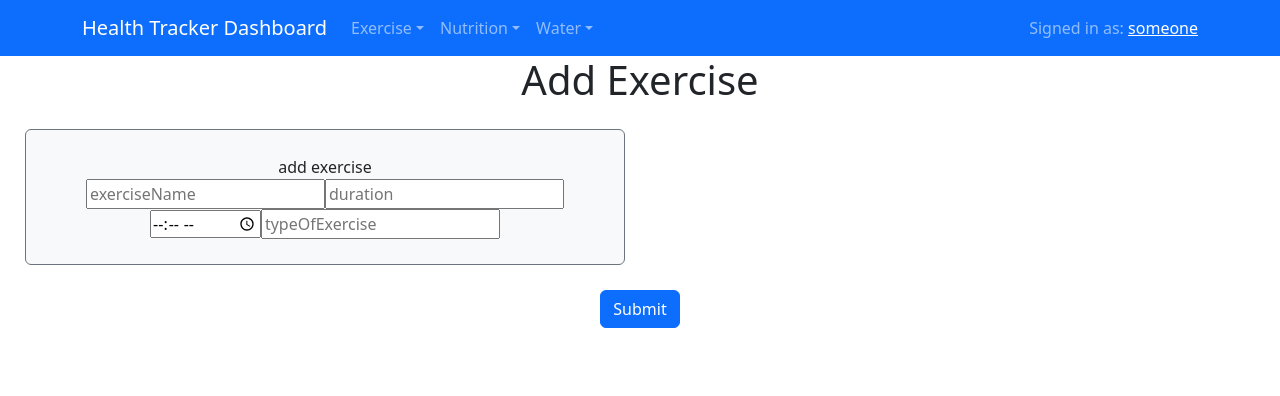
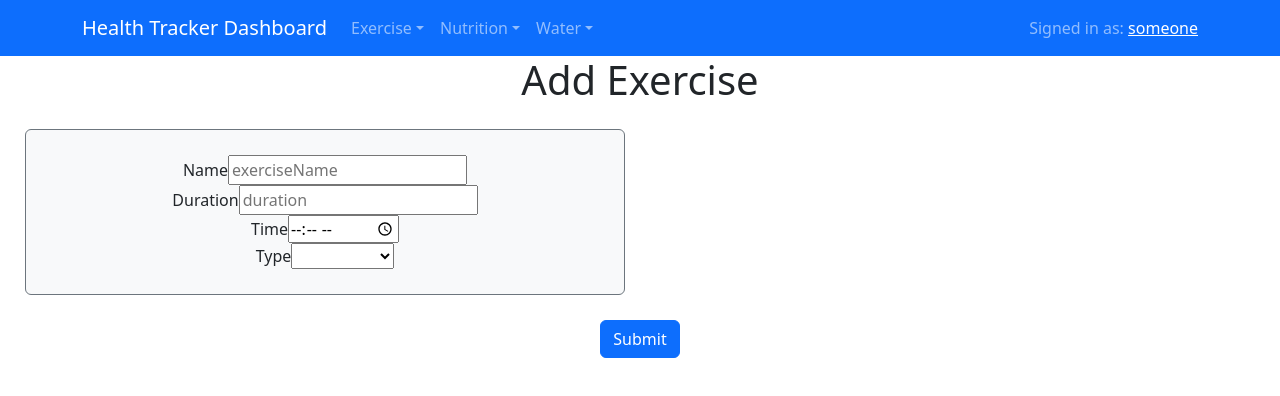
Before and after one commit to blee2125/health-tracker-dashboard, a React (Create React App) app: page /exercise/add in a window 1280 px wide. Shown: the top 396 px of the page. Built offline with nearby package versions, Linux system fonts and the light colour scheme; no server answers.

Commit message:
add labels and dropdown

```diff
--- a/src/components/Exercise/ExerciseForm.js
+++ b/src/components/Exercise/ExerciseForm.js
@@ -4,36 +4,38 @@ export const ExerciseForm = (props) => {
 
     return (
       <form >
-        <label>add exercise</label>
-        <br />
+        <label>Name</label>
         <input
           name='exerciseName'
           placeholder='exerciseName'
           type='text'
           value={props.exerciseObject.exerciseName}
           onChange={e => props.updateData('exerciseName', e.target.value)}
-        />
+        /><br></br>
+        <label>Duration</label>
         <input
           name='duration'
           placeholder='duration'
           type='number'
           value={props.exerciseObject.duration}
           onChange={e => props.updateData('duration', e.target.value)}
-        />
+        /><br></br>
+        <label>Time</label>
         <input
           name='timeOfExercise'
           placeholder='timeOfExercise'
           type='time'
           value={props.exerciseObject.timeOfExercise}
           onChange={e => props.updateData('timeOfExercise', e.target.value)}
-        />
-        <input
-          name='typeOfExercise'
-          placeholder='typeOfExercise'
-          type='text'
-          value={props.exerciseObject.typeOfExercise}
-          onChange={e => props.updateData('typeOfExercise', e.target.value)}
-        />
+        /><br></br>
+        <label>Type</label>
+        <select value={props.exerciseObject.typeOfExercise} onChange={e => props.updateData('typeOfExercise', e.target.value)}>
+          <option value=''></option>
+          <option value='Endurance'>Endurance</option>
+          <option value='Strength'>Strength</option>
+          <option value='Balance'>Balance</option>
+          <option value='Flexibility'>Flexibility</option>
+        </select>
       </form>
     );
   }
```
